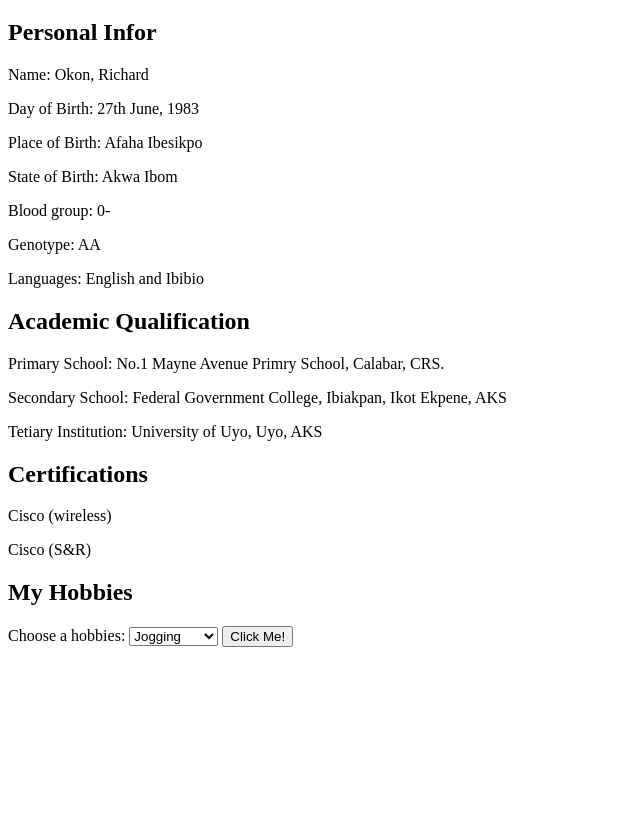
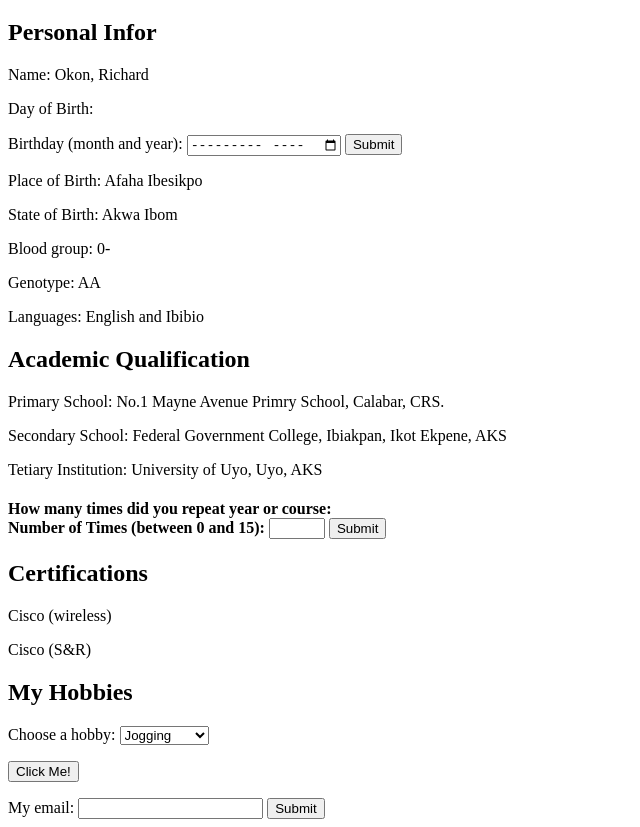
Before and after one commit to rich-okon/personnel-data, a plain HTML site: page index.html in a window 1280 px wide. Shown: the part 61-888 px from the top of the page, without its empty margins (0-640 px from the left). Before the commit the page ends 800 px from the top, so only its background shows below. Drawn offline with Linux system fonts and the light colour scheme.

Commit message:
modified lines 17-23

```diff
--- a/index.html
+++ b/index.html
@@ -14,7 +14,13 @@
         <h2>Personal Infor</h2>
         <div class="">
             <p>Name: Okon, Richard</p>
-            <p>Day of Birth: 27th June, 1983</p>
+            <p>Day of Birth:
+                <form action="/action_page.php">
+                    <label for="bdaymonth">Birthday (month and year):</label>
+                    <input type="month" id="bdaymonth" name="bdaymonth">
+                    <input type="submit" value="Submit">
+                  </form>
+            </p>
             <p>Place of Birth: Afaha Ibesikpo</p>
             <p>State of Birth: Akwa Ibom</p>
             <p>Blood group: 0-</p>
@@ -29,6 +35,15 @@
             <p>Secondary School: Federal Government College, Ibiakpan, Ikot Ekpene, AKS</p>
             <p>Tetiary Institution: University of Uyo, Uyo, AKS</p>
 
+           <h4> How many times did you repeat year or course:
+              <form action="/action_page.php">
+                <label for="quantity">Number of Times (between 0 and 15):</label>
+                <input type="number" id="quantity" name="quantity" min="0" max="15">
+                <input type="submit" value="Submit">
+              </form>
+           </h4>
+
+
         </div>
 
         <div class="">
@@ -41,14 +56,20 @@
         <div class="">
             <h2>My Hobbies</h2>
             <form action="/action_page.php">
-                <label for="hobbies">Choose a hobbies:</label>
+                <label for="hobbies">Choose a hobby:</label>
                 <select id="hobbies" name="hobbies">
                   <option value="jogging">Jogging</option>
                   <option value="reading">Reading</option>
                   <option value="anearobics">Anearobics</option>
                   <option value="scrabble">Scrabble</option>
                 </select>
-                <input type="button" onclick="alert('form submitted!')" value="Click Me!">
+                <p><input type="button" onclick="alert('form submitted!')" value="Click Me!"></p>
+
+                  <form action="/action_page.php">
+                    <label for="email">My email:</label>
+                    <input type="email" id="email" name="email">
+                    <input type="submit" value="Submit">
+                  </form>
               </form>
         </div>
     </section>
```
